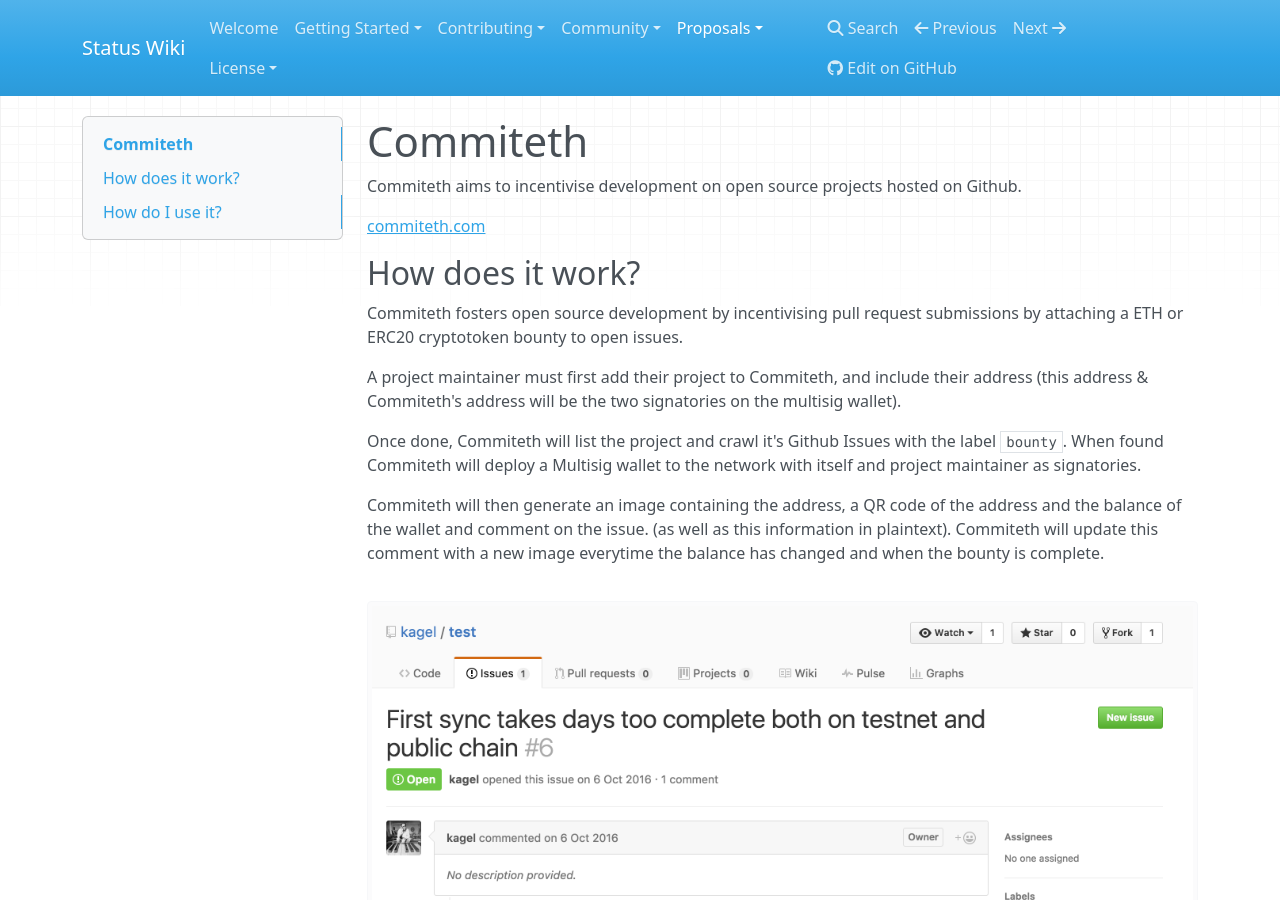
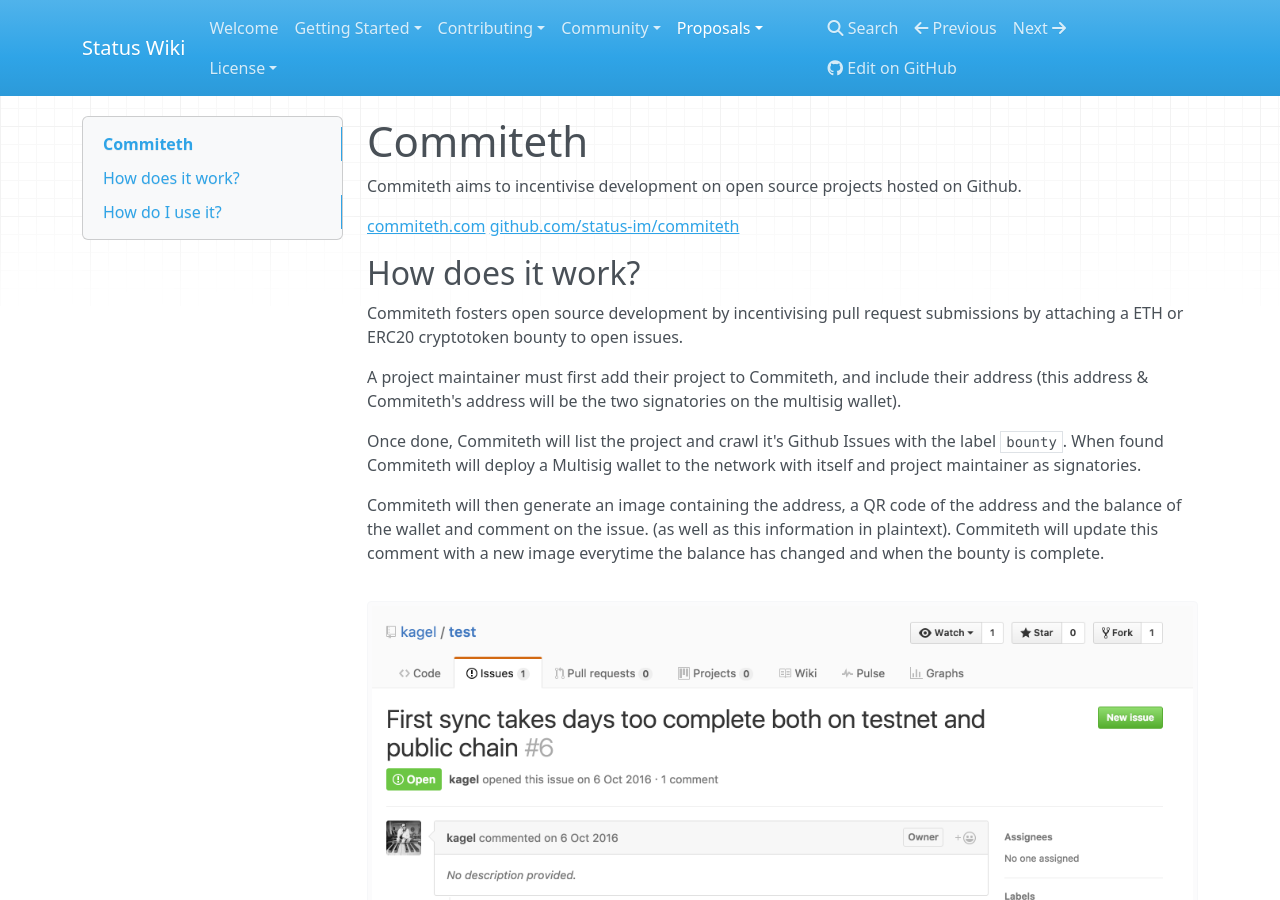
Before and after one commit to status-im/wiki.status.im, an MkDocs documentation site: the page built from docs/proposals/commiteth.md, in a window 1280 px wide and 900 px high. Built offline with MkDocs 1.6.1, drawn with Linux system fonts in a browser that asks for light colours; nearby versions of some CDN libraries; old or Windows-style settings are respelled for this version of MkDocs.

Commit message:
github link

```diff
--- a/docs/proposals/commiteth.md
+++ b/docs/proposals/commiteth.md
@@ -3,6 +3,7 @@
 Commiteth aims to incentivise development on open source projects hosted on Github.
 
 [commiteth.com](http://commiteth.com)
+[github.com/status-im/commiteth](https://github.com/status-im/commiteth)
 
 ## How does it work?
 
```
